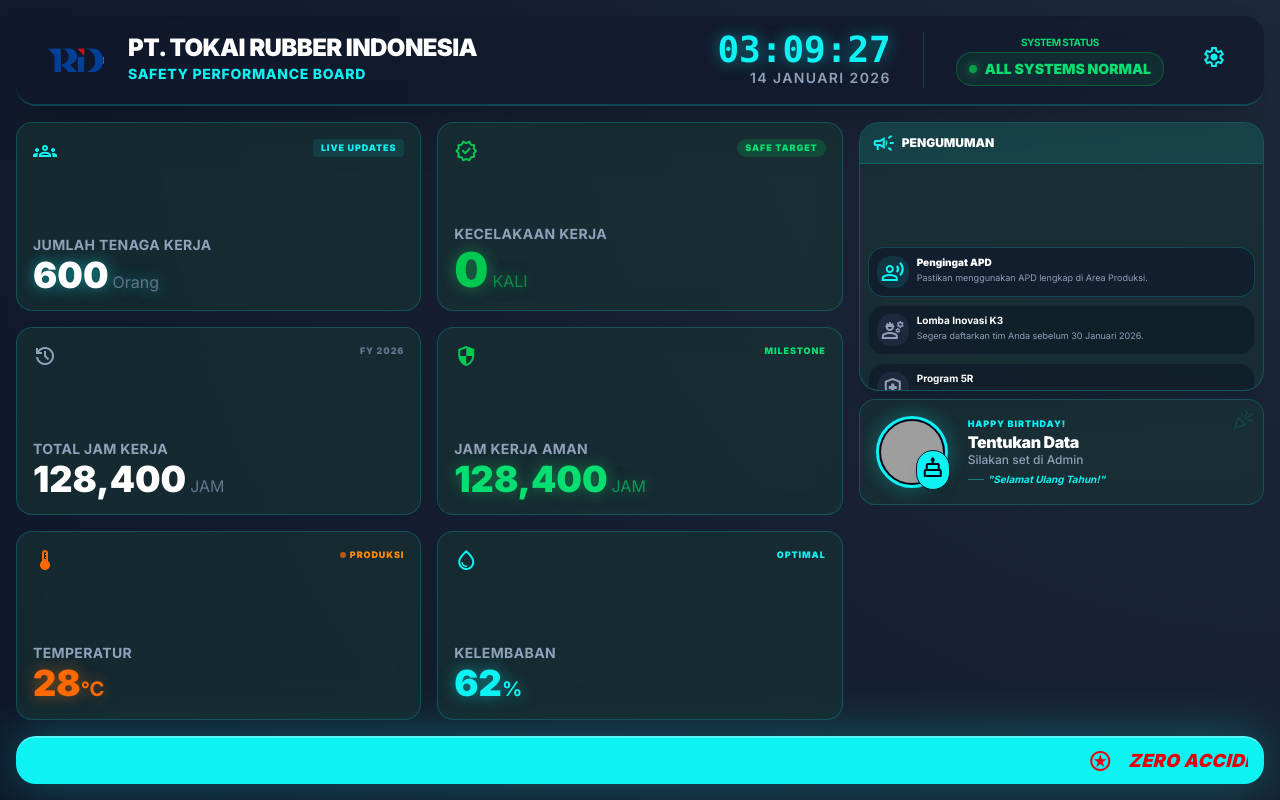
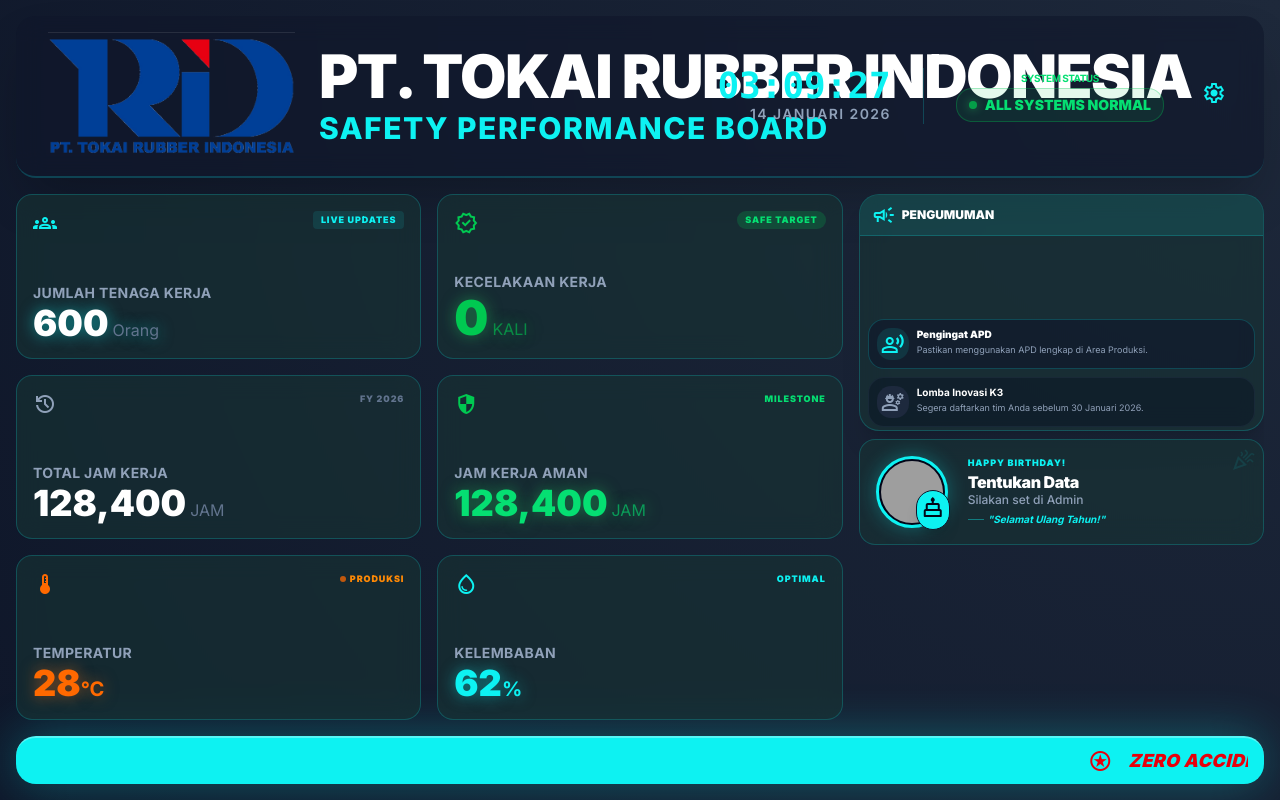
Before and after one commit to Ari-Golden/tokai, a Next.js app: page / in a window 1280 px wide. Built offline with nearby package versions, Linux system fonts and the light colour scheme; grey boxes are pictures that could not be loaded.

Commit message:
modification  text header and logo

```diff
--- a/components/information-board.tsx
+++ b/components/information-board.tsx
@@ -90,14 +90,14 @@ export function InformationBoard() {
           {/* Logo & Title */}
           <div className="flex items-center gap-3 md:gap-4 xl:gap-6 min-w-0">
             <img
-              src="/tokai.png"
-              alt="Tokai Logo"
-              className="h-8 md:h-10 xl:h-14 w-auto object-contain shrink-0"
+              src="/TRID.svg"
+              alt="TRID Logo"
+              className="h-16 md:h-20 xl:h-32 w-auto object-contain shrink-0"
             />
             <div className="min-w-0">
-              <h1 className="text-white text-sm md:text-lg xl:text-2xl font-black leading-none tracking-tight whitespace-nowrap">PT. TOKAI RUBBER INDONESIA</h1>
+              <h1 className="text-white text-3xl md:text-5xl xl:text-6xl font-black leading-none tracking-tight whitespace-nowrap">PT. TOKAI RUBBER INDONESIA</h1>
               <div className="flex items-center gap-1.5 md:gap-2 mt-0.5 md:mt-1">
-                <p className="text-[#0df2f2] text-[10px] md:text-xs xl:text-sm font-extrabold tracking-wider uppercase whitespace-nowrap">Safety Performance Board</p>
+                <p className="text-[#0df2f2] text-lg md:text-2xl xl:text-3xl font-extrabold tracking-wider uppercase whitespace-nowrap">Safety Performance Board</p>
               </div>
             </div>
           </div>
@@ -106,7 +106,7 @@ export function InformationBoard() {
           <div className="flex items-center gap-3 md:gap-6 xl:gap-8">
             {/* DateTime */}
             <div className="flex flex-col items-end">
-              <span className="text-[#0df2f2] text-xl md:text-2xl xl:text-4xl font-mono font-black neon-glow leading-none">{dateTime.time}</span>
+              <span className="text-[#0df2f2] text-xl md:text-2xl xl:text-4xl font-mono font-black leading-none">{dateTime.time}</span>
               <span className="text-slate-400 text-[10px] md:text-xs xl:text-sm font-semibold uppercase tracking-widest">{dateTime.date}</span>
             </div>
             <div className="hidden md:block h-10 xl:h-14 w-px bg-[#0df2f2]/20"></div>
```
Also changed, not shown: public/TRID.svg (added).
